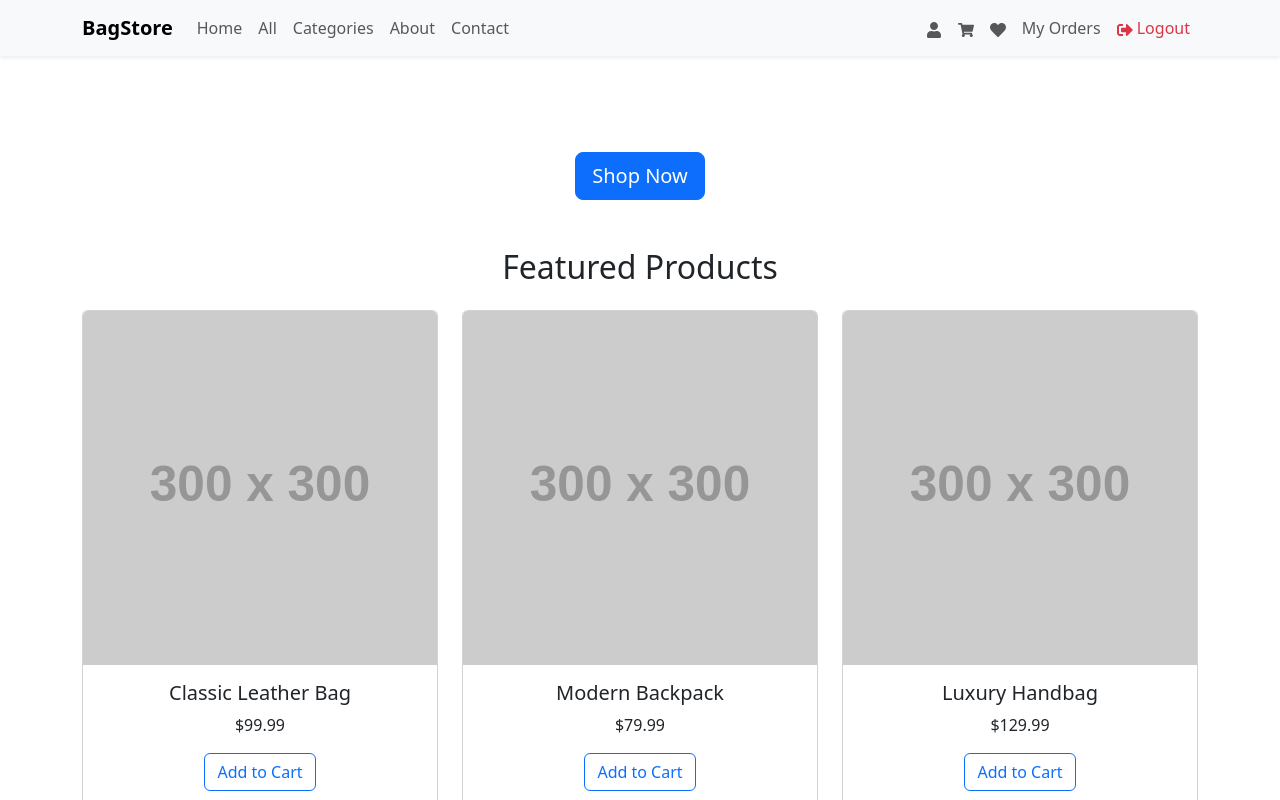
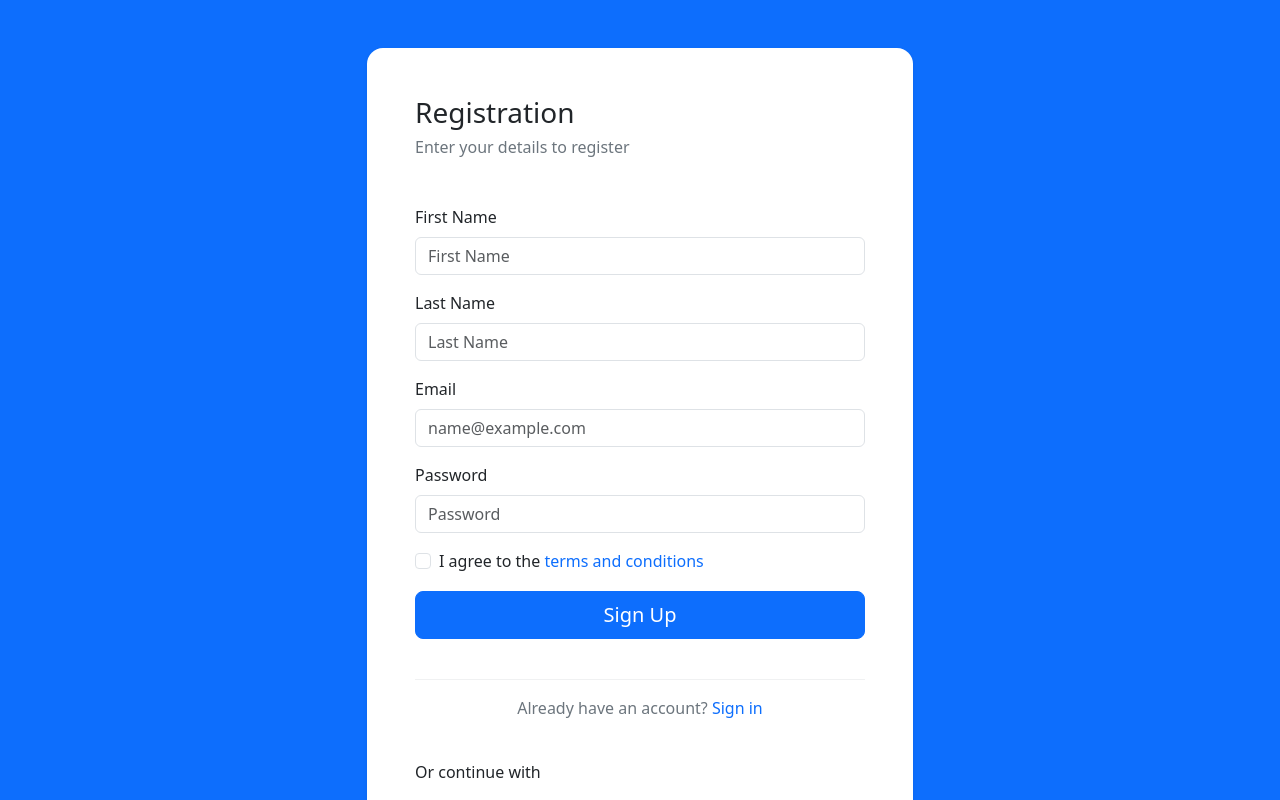
Before and after one commit to Fa-na-ali/Bagstore, a React (Vite) app in the folder frontend/: page / in a window 1280 px wide. Shown: the top 800 px of the page. Built offline with nearby package versions, Linux system fonts and the light colour scheme.

Commit message:
Add home page

```diff
--- a/frontend/src/App.jsx
+++ b/frontend/src/App.jsx
@@ -2,6 +2,7 @@ import { useState } from 'react'
 import { Route, RouterProvider, createRoutesFromElements,createBrowserRouter } from "react-router";
 import './App.css'
 import Header from './components/Header'
+import Register from './pages/auth/Register';
 
 export const router = createBrowserRouter(
   createRoutesFromElements(
@@ -12,7 +13,7 @@ export const router = createBrowserRouter(
 function App() {
   return (
     <>
-      <Header/>
+     <Register/>
     </>
   )
 }
--- a/frontend/src/pages/auth/Register.jsx
+++ b/frontend/src/pages/auth/Register.jsx
@@ -0,0 +1,116 @@
+import React from 'react'
+import { Container, Row, Col, Card, Form, Button } from "react-bootstrap";
+
+const Register = () => {
+  return <>
+   <section className="bg-primary p-3 p-md-4 p-xl-5">
+      <Container>
+        <Row className="justify-content-center">
+          <Col xs={12} md={9} lg={7} xl={6} xxl={5}>
+            <Card className="border-0 shadow-sm rounded-4">
+              <Card.Body className="p-3 p-md-4 p-xl-5">
+                <Row>
+                  <Col xs={12}>
+                    <div className="mb-5">
+                      <h2 className="h3">Registration</h2>
+                      <h3 className="fs-6 fw-normal text-secondary m-0">
+                        Enter your details to register
+                      </h3>
+                    </div>
+                  </Col>
+                </Row>
+
+                <Form>
+                  <Row className="gy-3">
+                    <Col xs={12}>
+                      <Form.Group controlId="firstName">
+                        <Form.Label>First Name</Form.Label>
+                        <Form.Control type="text" placeholder="First Name" required />
+                      </Form.Group>
+                    </Col>
+
+                    <Col xs={12}>
+                      <Form.Group controlId="lastName">
+                        <Form.Label>Last Name</Form.Label>
+                        <Form.Control type="text" placeholder="Last Name" required />
+                      </Form.Group>
+                    </Col>
+
+                    <Col xs={12}>
+                      <Form.Group controlId="email">
+                        <Form.Label>Email</Form.Label>
+                        <Form.Control type="email" placeholder="name@example.com" required />
+                      </Form.Group>
+                    </Col>
+
+                    <Col xs={12}>
+                      <Form.Group controlId="password">
+                        <Form.Label>Password</Form.Label>
+                        <Form.Control type="password" placeholder="Password" required />
+                      </Form.Group>
+                    </Col>
+
+                    <Col xs={12}>
+                      <Form.Check
+                        type="checkbox"
+                        label={
+                          <>
+                            I agree to the{" "}
+                            <a href="#!" className="link-primary text-decoration-none">
+                              terms and conditions
+                            </a>
+                          </>
+                        }
+                        required
+                      />
+                    </Col>
+
+                    <Col xs={12}>
+                      <Button variant="primary" size="lg" className="w-100">
+                        Sign Up
+                      </Button>
+                    </Col>
+                  </Row>
+                </Form>
+
+                <Row className="mt-4">
+                  <Col xs={12}>
+                    <hr className="border-secondary-subtle" />
+                    <p className="text-secondary text-center">
+                      Already have an account?{" "}
+                      <a href="#!" className="link-primary text-decoration-none">
+                        Sign in
+                      </a>
+                    </p>
+                  </Col>
+                </Row>
+
+                <Row className="mt-4">
+                  <Col xs={12}>
+                    <p>Or continue with</p>
+                    <div className="d-grid gap-3">
+                      <Button variant="danger" className="d-flex align-items-center">
+                        <i className="bi bi-google me-2"></i> Sign in With Google
+                      </Button>
+                      <Button variant="primary" className="d-flex align-items-center">
+                        <i className="bi bi-facebook me-2"></i> Sign in With Facebook
+                      </Button>
+                      <Button variant="info" className="d-flex align-items-center">
+                        <i className="bi bi-twitter me-2"></i> Sign in With Twitter
+                      </Button>
+                    </div>
+                  </Col>
+                </Row>
+              </Card.Body>
+            </Card>
+          </Col>
+        </Row>
+      </Container>
+    </section>
+
+
+
+  </>
+}
+
+export default Register
```
Also changed, not shown: frontend/src/components/Home.jsx (added, +16 -0 lines), frontend/src/components/banner.jsx (added, +53 -0 lines), frontend/src/pages/auth/Login.jsx (added, +51 -0 lines).
